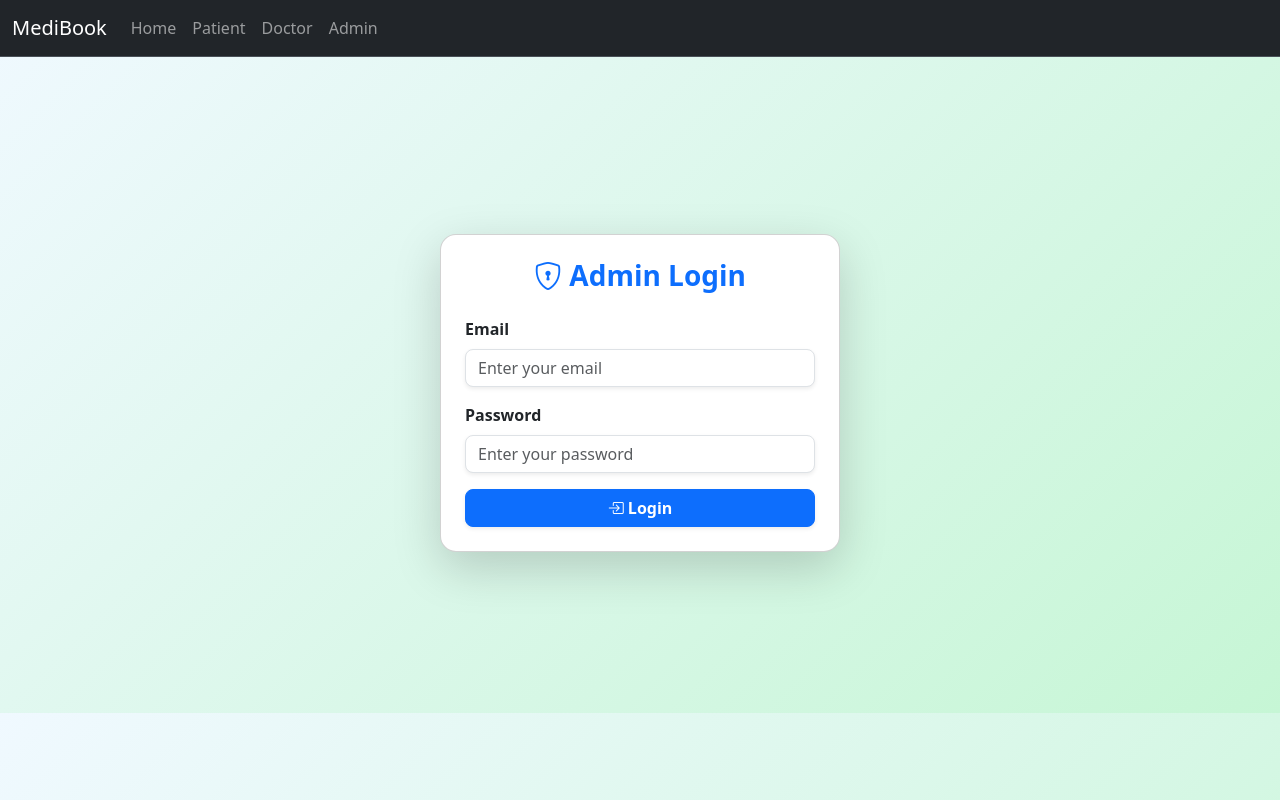
After one commit to Bhuvana123BG/clinic-appointment-system, a Django app: page /admin-login/ in a window 1280 px wide. The commit adds this page. Run offline with Django 5.2, Linux system fonts and the light colour scheme.

Commit message:
added admin

```diff
--- a/core/urls.py
+++ b/core/urls.py
@@ -11,6 +11,7 @@ urlpatterns = [
     path('post-login/', views.post_login, name='post_login'),
      # Dashboards
     path('patient/dashboard/', views.patient_dashboard, name='patient_dashboard'),
+    path('doctor/register/', views.doctor_register, name='doctor_register'),
     path('doctor/dashboard/', views.doctor_dashboard, name='doctor_dashboard'),
     # Patient features
     path('patient/make-appointment/', views.make_appointment, name='make_appointment'),
@@ -32,4 +33,11 @@ urlpatterns = [
     # Doctor profile
     path('doctor/profile/', views.doctor_profile, name='doctor_profile'),
     path('doctor/profile/edit/', views.doctor_profile_edit, name='doctor_profile_edit'),
+
+    # Admin Routes
+    path('admin-login/', views.admin_login, name='admin_login'),
+    path('admin-dashboard/', views.admin_dashboard, name='admin_dashboard'),
+    path('admin-approve/<int:doctor_id>/', views.approve_doctor, name='approve_doctor'),
+    path('admin-reject/<int:doctor_id>/', views.reject_doctor, name='reject_doctor'),
+
 ]
--- a/core/views.py
+++ b/core/views.py
@@ -9,8 +9,33 @@ from django.http import JsonResponse
 from django.utils.timezone import now
 from django.utils.dateparse import parse_datetime
 from datetime import datetime
+from django.contrib.auth.decorators import user_passes_test
+
 import pytz
 
+
+def is_admin(user):
+    return user.is_superuser
+
+@login_required
+@user_passes_test(is_admin)
+def admin_dashboard(request):
+    pending_doctors = User.objects.filter(role="DOCTOR", is_approved=False)
+    return render(request, "auth/admin_dashboard.html", {"pending_doctors": pending_doctors})
+@login_required
+@user_passes_test(is_admin)
+def approve_doctor(request, doctor_id):
+    doctor = User.objects.get(id=doctor_id, role="DOCTOR")
+    doctor.is_approved = True     # custom flag
+    doctor.is_active = True       # required for login
+    doctor.save()
+    return redirect("admin_dashboard")
+@login_required
+@user_passes_test(is_admin)
+def reject_doctor(request, doctor_id):
+    doctor = User.objects.get(id=doctor_id, role="DOCTOR")
+    doctor.delete()
+    return redirect("admin_dashboard")
 india_tz = pytz.timezone('Asia/Kolkata')
 def home(request):
     return render(request, 'home.html')
@@ -60,18 +85,63 @@ def patient_login(request):
         return redirect('patient_login')
     return render(request, 'auth/patient_login.html')
 
+def doctor_register(request):
+    if request.method == "POST":
+        name = request.POST.get("name")
+        email = request.POST.get("email")
+        password = request.POST.get("password")
+        specialization = request.POST.get("specialization")
 
+        if User.objects.filter(email=email).exists():
+            messages.error(request, "Email already registered")
+            return redirect("doctor_register")
+
+        user = User.objects.create_user(
+            username=name,
+            email=email,
+            password=password,
+            role="DOCTOR",
+            is_active=False,    # inactive until admin approval
+            is_approved=False   # custom flag
+        )
+
+        DoctorProfile.objects.create(user=user, specialization=specialization)
+
+        messages.success(request, "Registration successful! Wait for admin approval.")
+        return redirect("doctor_login")
+
+    return render(request, "auth/doctor_register.html")
 def doctor_login(request):
-    if request.method == 'POST':
-        email = request.POST.get('email', '').lower().strip()
-        password = request.POST.get('password')
-        user = authenticate(request, username=email, password=password)
-        if user and user.role == 'DOCTOR':
+    if request.method == "POST":
+        email = request.POST.get("email")
+        password = request.POST.get("password")
+        user = authenticate(request, email=email, password=password)
+
+        if user and user.role == "DOCTOR":
+            if user.is_active and user.is_approved:
+                login(request, user)
+                return redirect("doctor_dashboard")
+            else:
+                messages.error(request, "Your account is pending admin approval.")
+        else:
+            messages.error(request, "Invalid credentials")
+
+    return render(request, "auth/doctor_login.html")
+
+def admin_login(request):
+    if request.method == "POST":
+        email = request.POST.get("email")
+        password = request.POST.get("password")
+        user = authenticate(request, email=email, password=password)
+
+        if user and user.is_superuser:
             login(request, user)
-            return redirect('doctor_dashboard')
-        messages.error(request, 'Invalid credentials for doctor login.')
-        return redirect('doctor_login')
-    return render(request, 'auth/doctor_login.html')
+            return redirect("admin_dashboard")
+        else:
+            messages.error(request, "Invalid credentials or not an admin")
+
+    return render(request, "auth/admin_login.html")
+
 
 
 def logout_view(request):
@@ -145,15 +215,15 @@ def doctor_detail(request, doctor_id):
     })
 
 
-
 @login_required
 def request_appointment(request, doctor_id):
     # Ensure only patients can request
     if request.user.role != 'PATIENT':
         return redirect('doctor_dashboard')
+
     doctor = get_object_or_404(DoctorProfile.objects.select_related('user'), pk=doctor_id)
 
-    # Ensure the patient profile exists
+    # Ensure patient profile exists
     patient_profile, created = PatientProfile.objects.get_or_create(user=request.user)
 
     now = timezone.now().astimezone(india_tz)
@@ -163,7 +233,6 @@ def request_appointment(request, doctor_id):
         reason = request.POST.get("reason")
         date = parse_datetime(raw_date)
 
-
         if not date:
             messages.error(request, "Invalid date format.")
             return redirect("doctor_detail", doctor_id=doctor.id)
@@ -172,6 +241,7 @@ def request_appointment(request, doctor_id):
         if date <= now:
             messages.error(request, "Please select a future date and time.")
             return redirect("doctor_detail", doctor_id=doctor.id)
+
         appointment = Appointment(
             doctor=doctor,
             patient=patient_profile,
@@ -180,19 +250,33 @@ def request_appointment(request, doctor_id):
             status="PENDING"
         )
 
-        # Check conflict: one appointment per doctor per day
-        if appointment.has_conflict():
-            messages.error(request, "You already have an appointment today with this doctor. Cannot make another request.")
+        # --- Check conflicts ---
+        conflict = appointment.has_conflict()
+
+        if conflict:
+            if conflict["type"] == "PATIENT_CONFLICT":
+                messages.error(
+                    request,
+                    f"❌ You already have an appointment with Dr. {conflict['doctor_name']} on "
+                    f"{conflict['date'].strftime('%d %b %Y')}."
+                )
+            elif conflict["type"] == "DOCTOR_CONFLICT":
+                messages.error(
+                    request,
+                    f"❌ Dr. {conflict['doctor_name']} already has an appointment at this time. "
+                    f"Please choose another slot."
+                )
         else:
             appointment.save()
-            messages.success(request, "Your appointment request has been submitted!")
+            messages.success(request, "✅ Your appointment request has been submitted!")
+
 
         return redirect("doctor_detail", doctor_id=doctor.id)
+
     return render(request, "doctor_details.html", {
         "doctor": doctor,
         "now": now
     })
-
 
 @login_required
 def patient_history(request):
--- /dev/null
+++ b/medibook/__init__.py
@@ -0,0 +1,2 @@
+import pymysql
+pymysql.install_as_MySQLdb()
--- a/medibook/settings.py
+++ b/medibook/settings.py
@@ -59,7 +59,7 @@ WSGI_APPLICATION = "medibook.wsgi.application"
 
 DATABASES = {
     'default': {
-        'ENGINE': 'django.db.backends.postgresql',
+        'ENGINE': os.environ.get('DB_ENGINE'),
         'NAME': os.environ.get('DB_NAME'),
         'USER': os.environ.get('DB_USER'),
         'PASSWORD': os.environ.get('DB_PASSWORD'),
--- /dev/null
+++ b/templates/auth/admin_login.html
@@ -0,0 +1,68 @@
+{% extends "base.html" %}
+{% block content %}
+{% include "includes/navbar.html" %}
+{% include "includes/messages.html" %}
+<style>
+    body {
+      background: linear-gradient(135deg, #f0f9ff, #c6f6d5);
+    }
+    .card {
+      border-radius: 20px;
+      transition: transform 0.2s ease-in-out;
+      width: 400px; /* reduced size */
+      padding: 1.5rem;
+    }
+    .card:hover {
+      transform: translateY(-5px);
+    }
+    .register-link {
+      text-decoration: none !important;
+      font-weight: 500;
+      color: blue;
+    }
+    .register-link:hover {
+      color: green;
+    }
+
+  </style>
+<div class="container d-flex justify-content-center align-items-center" style="min-height: 80vh;">
+  <div class="card shadow-lg p-4 rounded-4" style="width: 100%; max-width: 400px;">
+    <h3 class="text-center mb-4 fw-bold text-primary">
+      <i class="bi bi-shield-lock"></i> Admin Login
+    </h3>
+
+    <form method="POST">
+      {% csrf_token %}
+
+      <div class="mb-3">
+        <label for="email" class="form-label fw-semibold">Email</label>
+        <input
+          type="email"
+          class="form-control rounded-3 shadow-sm"
+          id="email"
+          name="email"
+          placeholder="Enter your email"
+          required>
+      </div>
+
+      <div class="mb-3">
+        <label for="password" class="form-label fw-semibold">Password</label>
+        <input
+          type="password"
+          class="form-control rounded-3 shadow-sm"
+          id="password"
+          name="password"
+          placeholder="Enter your password"
+          required>
+      </div>
+
+      <div class="d-grid">
+        <button type="submit" class="btn btn-primary rounded-3 fw-semibold shadow-sm">
+          <i class="bi bi-box-arrow-in-right"></i> Login
+        </button>
+      </div>
+    </form>
+  </div>
+</div>
+
+{% endblock %}
--- a/templates/auth/doctor_login.html
+++ b/templates/auth/doctor_login.html
@@ -1,3 +1,4 @@
+
 {% extends "base.html" %}
 {% block content %}
 {% include "includes/navbar.html"%}
@@ -42,6 +43,10 @@
         <div class="d-grid">
           <button class="btn btn-primary">Login</button>
         </div>
+        <div class="text-center mt-3">
+            <span class="text-muted">Don’t have an account?</span>
+            <a href="{% url 'doctor_register' %}" class="register-link"> Register</a>
+          </div>
       </form>
     </div>
   </div>
--- a/templates/home.html
+++ b/templates/home.html
@@ -7,7 +7,8 @@
     <h1 class="display-4 fw-bold">Welcome to MediBook</h1>
     <p class="lead">Your Health, Our Priority – Book Appointments Easily</p>
     <a href="{% url 'patient_login' %}" class="btn btn-light btn-lg m-2">Patient Login</a>
-    <a href="{% url 'doctor_login' %}" class="btn btn-dark btn-lg m-2">Doctor Login</a>
+    <a href="{% url 'doctor_login' %}" class="btn btn-light btn-lg m-2">Doctor Login</a>
+    <a href="{% url 'admin_login' %}" class="btn btn-light btn-lg m-2">Admin Login</a>
 </div>
 <!-- Role Cards Section -->
 <div class="container my-5">
--- a/templates/includes/navbar.html
+++ b/templates/includes/navbar.html
@@ -15,6 +15,8 @@
           </li>
           <li class="nav-item">
             <a class="nav-link" href="{% url 'doctor_login' %}">Doctor</a>
+          </li><li class="nav-item">
+            <a class="nav-link" href="{% url 'admin_login' %}">Admin</a>
           </li>
         </ul>
 
```
Also changed, not shown: core/models.py (+62 -5 lines), templates/auth/admin_dashboard.html (added, +46 -0 lines), templates/auth/doctor_register.html (added, +76 -0 lines), templates/includes/nav_admin.html (added, +18 -0 lines).
